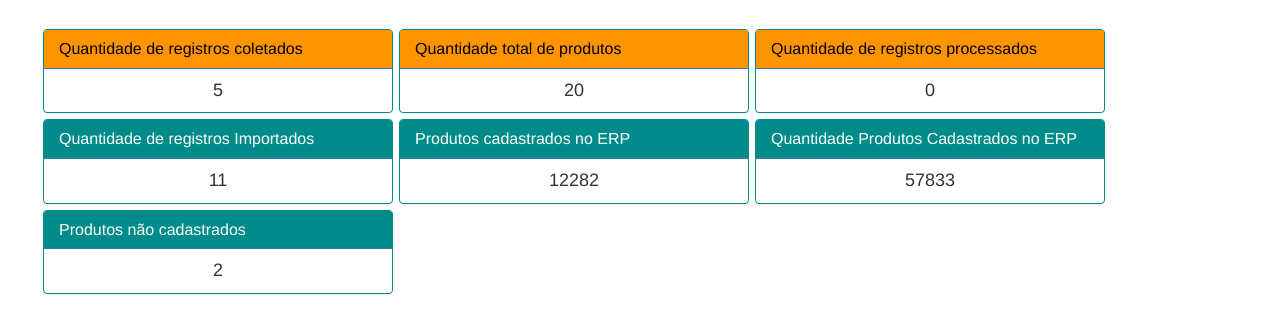
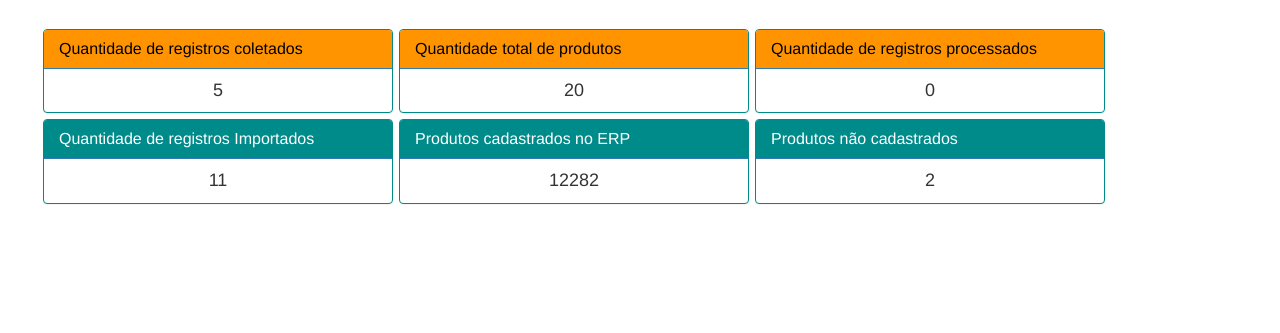
Before and after one commit to TimoteoSantos/Siscollector, a PHP site: page /index.php in a window 1280 px wide. Shown: the part 256-589 px from the top of the page. Run offline with PHP 8.4, Linux system fonts and the light colour scheme; a user stored in the database is signed in; data comes from the database, SQL or seed files in the repository; data that the repository does not hold is empty.

Commit message:
atualizado para melhorar index.php

```diff
--- a/coletor/index.php
+++ b/coletor/index.php
@@ -105,7 +105,9 @@ include 'arquivos_banco/atualizar_automaticamente.php'
 			</div><!--fim do painel contagem produtos importados-->
 
 
-			<!--painel de contagem produtos importados-->
+
+
+			<!--painel de contagem produtos importados
 			<div class="panel panel-primary painel_contagem">
 				<div class="panel-heading panel-heading_index">
 					<h3 class="panel-title"> <a href="v_pesquisa_preco.php"> Quantidade Produtos Cadastrados no ERP </a></h3>
@@ -113,7 +115,7 @@ include 'arquivos_banco/atualizar_automaticamente.php'
 				<div class="panel-body centro">
 					<h4><?php echo $itens[0]; ?> </h4>
 				</div>
-			</div><!--fim do painel contagem produtos importados-->
+			</div> fim do painel contagem produtos importados-->
 
 
 
```
